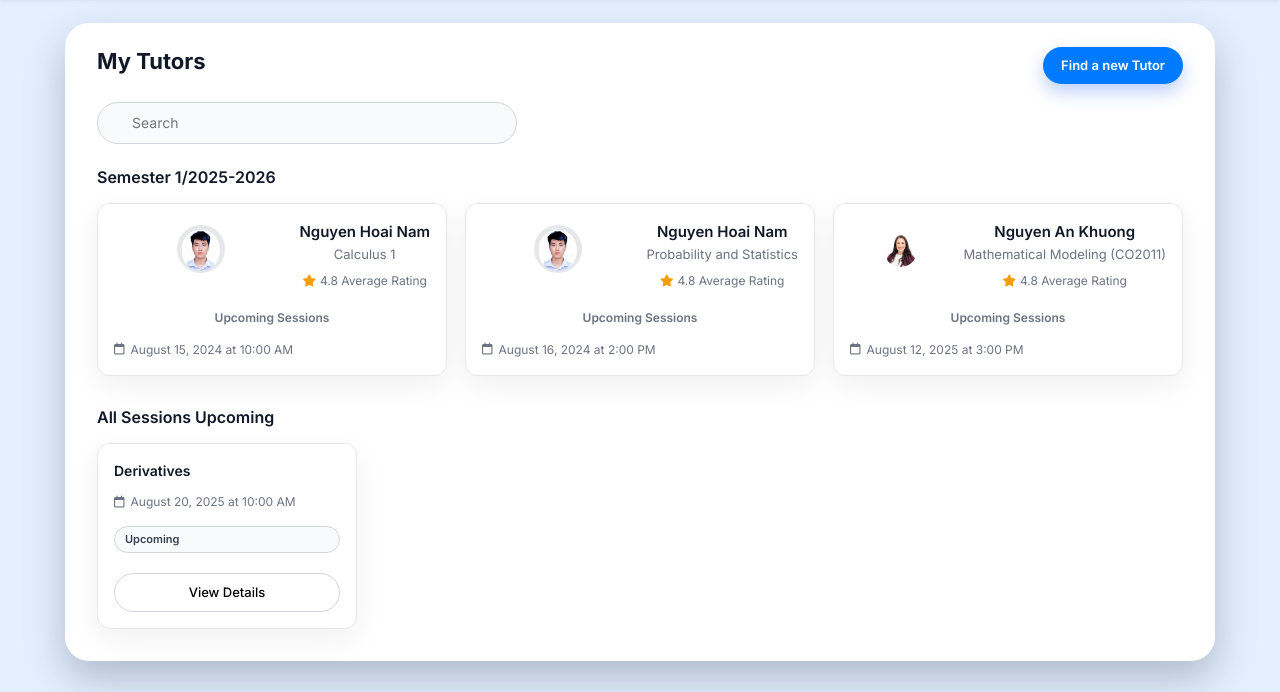
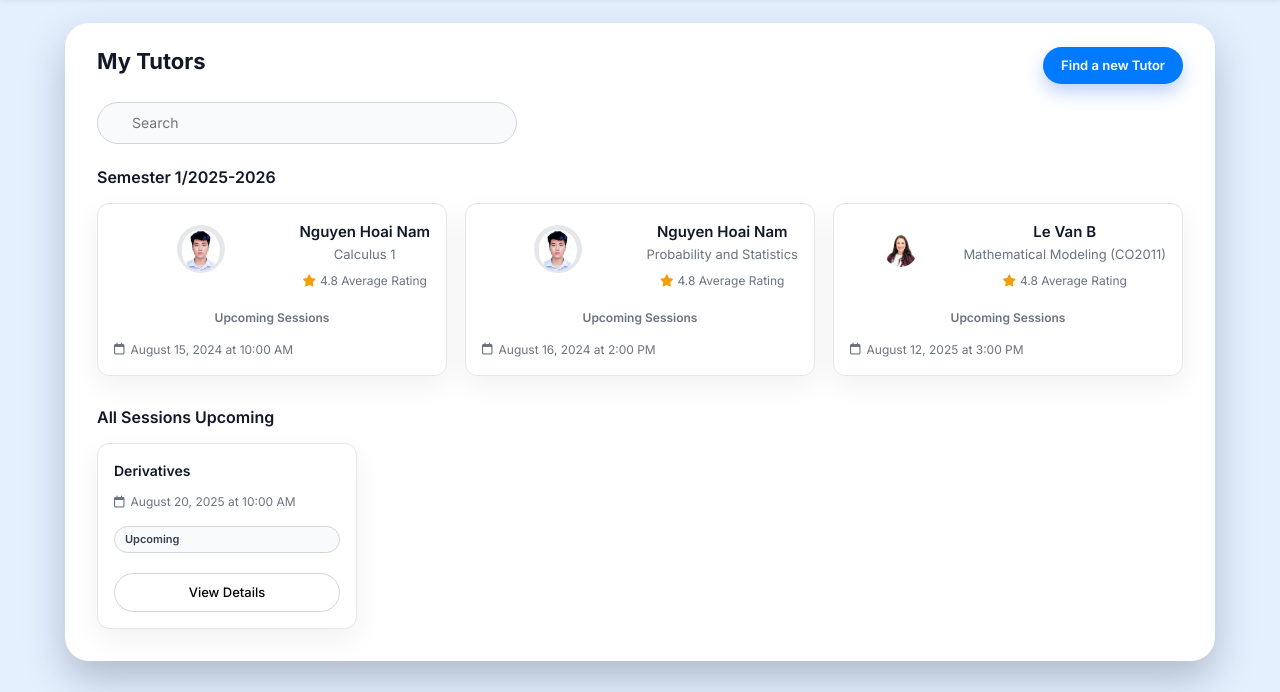
Before and after one commit to R1kk4-213/Assignment, a Flask app: page /my-tutors in a window 1280 px wide. Shown: the part 66-758 px from the top of the page. Run offline with Flask 3, Linux system fonts and the light colour scheme.

Commit message:
update: content

```diff
--- a/templates/feedback_list.html
+++ b/templates/feedback_list.html
@@ -202,7 +202,7 @@
                         <span class="feedback-date">20/07/2025</span>
                     </div>
                     <p class="feedback-text">
-                        Dr. Khuong is an excellent tutor! His explanations are always clear, and he makes complex topics easy to understand. Highly recommend!
+                        Dr. B is an excellent tutor! His explanations are always clear, and he makes complex topics easy to understand. Highly recommend!
                     </p>
                 </div>
             </div>
--- a/templates/mytutor.html
+++ b/templates/mytutor.html
@@ -397,15 +397,15 @@
           </div>
         </div>
 
-        <!-- Tutor 3: Nguyen An Khuong – Selection (1).png -->
+        <!-- Tutor 3: Le Van B – Selection (1).png -->
         <div class="tutor-card">
           <div class="tutor-header">
             <div class="tutor-avatar">
               <img src="{{ url_for('static', filename='img/hcmut/tutor_avatar/Selection (1).png') }}"
-                   alt="Nguyen An Khuong" />
+                   alt="Le Van B" />
             </div>
             <div>
-              <div class="tutor-name">Nguyen An Khuong</div>
+              <div class="tutor-name">Le Van B</div>
               <div class="tutor-subject">Mathematical Modeling (CO2011)</div>
               <div class="rating-row">
                 <i class="fa-solid fa-star"></i>
--- a/templates/registration.html
+++ b/templates/registration.html
@@ -543,15 +543,15 @@
             </div>
           </div>
 
-          <!-- Tutor 3: Nguyen An Khuong – Selection (1).png -->
+          <!-- Tutor 3: Le Van B – Selection (1).png -->
           <div class="tutor-card">
             <div class="tutor-header">
               <div class="tutor-avatar">
                 <img src="{{ url_for('static', filename='img/hcmut/tutor_avatar/Selection (1).png') }}"
-                     alt="Nguyen An Khuong" />
+                     alt="Le Van B" />
               </div>
               <div>
-                <div class="tutor-name">Nguyen An Khuong</div>
+                <div class="tutor-name">Le Van B</div>
                 <div class="tutor-subject">Mathematical Modeling (CO2011)</div>
                 <div class="rating-row">
                   <i class="fa-solid fa-star"></i>
```
